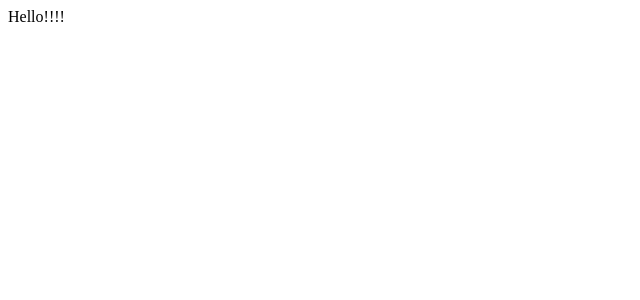
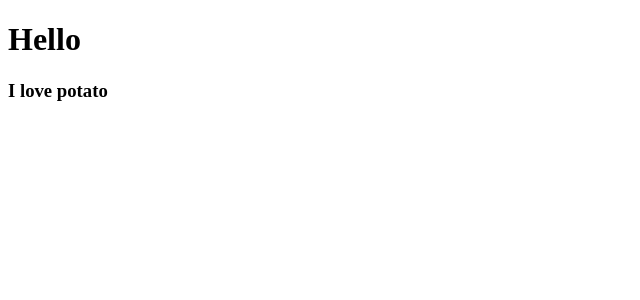
Before and after one commit to kyeongminlee/movie_app_2019, a React (Create React App) app: page / in a window 1280 px wide. Shown: the top 300 px of the page, without its empty margins (0-640 px from the left). Built offline with nearby package versions, Linux system fonts and the light colour scheme.

Commit message:
#2.0 Creating your first React Component

```diff
--- a/src/App.js
+++ b/src/App.js
@@ -1,7 +1,13 @@
 import React from "react";
+import Potato from "./Potato";
 
 function App() {
-  return <div>Hello!!!!</div>;
+  return (
+    <div>
+      <h1>Hello</h1>
+      <Potato />
+    </div>
+  );
 }
 
 export default App;
--- /dev/null
+++ b/src/Potato.js
@@ -0,0 +1,7 @@
+import React from "react";
+
+function Potato() {
+  return <h3>I love potato</h3>;
+}
+
+export default Potato;
```
